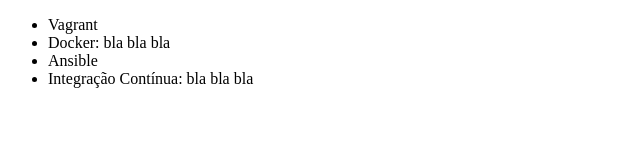
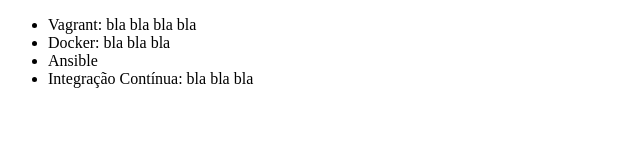
Before and after one commit to Goubst/aula-git, a plain HTML site: page index.html in a window 1280 px wide. Shown: the whole page, without its empty margins (0-640 px from the left). Drawn offline with Linux system fonts and the light colour scheme.

Commit message:
Corrigindo curso de Vagrant

```diff
--- a/index.html
+++ b/index.html
@@ -6,7 +6,7 @@
 </head>
 <body>
     <ul>
-        <li>Vagrant</li>
+        <li>Vagrant: bla bla bla bla </li>
         <li>Docker: bla bla bla </li>
         <li>Ansible</li>
         <li>Integração Contínua: bla bla bla</li>
```
